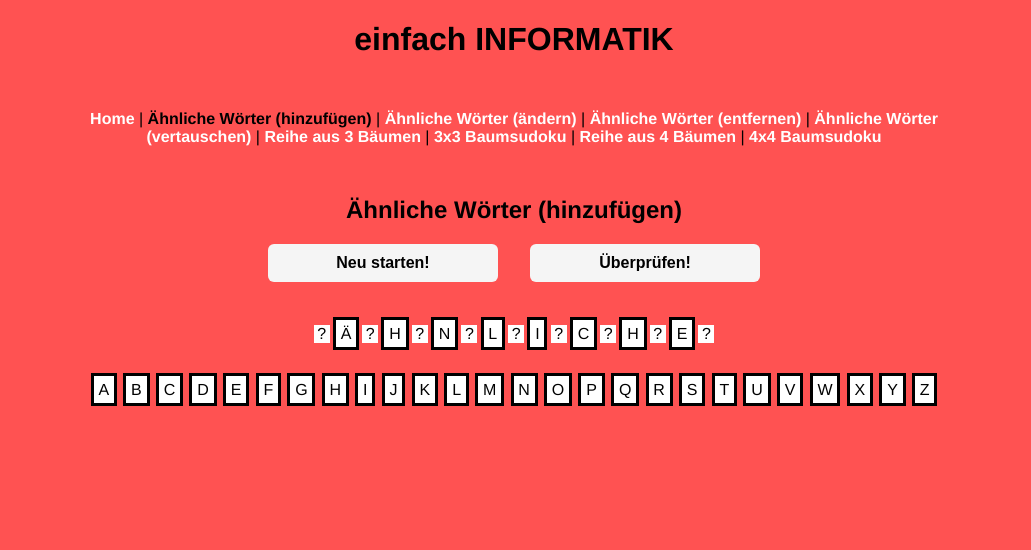
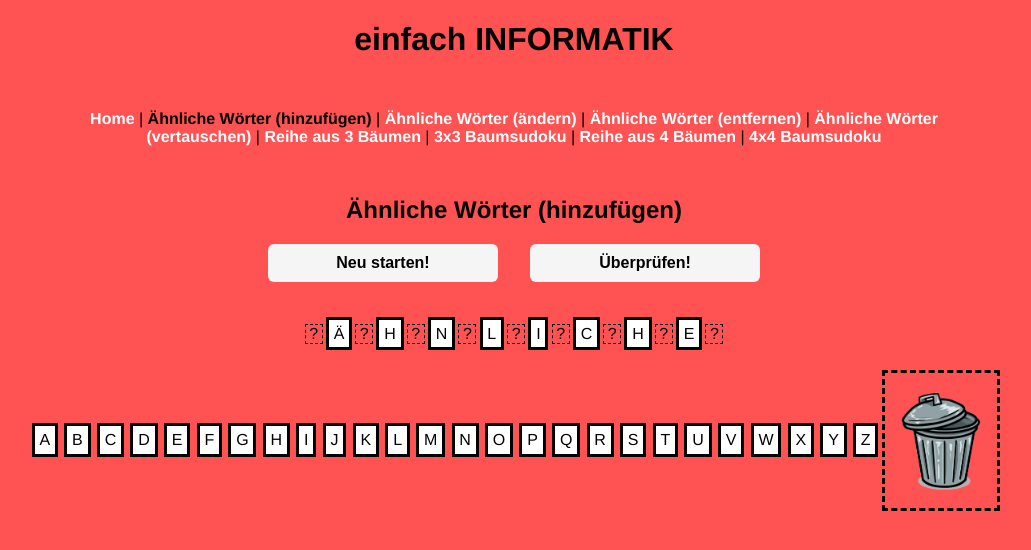
Before and after one commit to fbuetler/e-learning-environment, a Vue app in the folder vue-ts/: page /wordsadd in a window 1280 px wide. Shown: the top 550 px of the page, without its empty margins (126-1157 px from the left). Built offline with nearby package versions, Linux system fonts and the light colour scheme.

Commit message:
allow dragging elements and removing non locked elements

```diff
--- a/vue-ts/src/components/words/Add.vue
+++ b/vue-ts/src/components/words/Add.vue
@@ -2,15 +2,42 @@
   <div>
     <div class="word-container">
       <div class="word-item" v-for="element in word" :key="element.id">
-        <div class="placeholder" @click="addChar(element.id)">?</div>
-        <div class="word">{{ element.letter }}</div>
+        <div
+          class="placeholder"
+          @click="addChar(element.id)"
+          @dragover.prevent
+          @dragend.prevent
+          @drop.stop.prevent="addChar(element.id)"
+        >
+          ?
+        </div>
+        <div
+          class="char"
+          draggable
+          @dragover.prevent
+          @dragend.prevent
+          @dragstart="dragChar($event, element.id)"
+        >
+          {{ element.char }}
+        </div>
       </div>
-      <div class="placeholder" @click="addChar(word.length)">?</div>
+      <div
+        class="placeholder"
+        @click="addChar(word.length)"
+        @dragover.prevent
+        @dragend.prevent
+        @drop.stop.prevent="addChar(word.length)"
+      >
+        ?
+      </div>
     </div>
-    <Alphabet
-      :selectedChar="selectedChar"
-      @char-selected="(char) => charSelected(char)"
-    />
+    <div class="interaction-container">
+      <Alphabet
+        :selectedChar="selectedChar"
+        @char-selected="(char) => charSelected(char)"
+      />
+      <Trashcan @trashed-element="(event) => trashElement(event)" />
+    </div>
   </div>
 </template>
 
@@ -18,12 +45,14 @@
 import Vue from "vue";
 import { Component, Prop } from "vue-property-decorator";
 import Alphabet from "@/components/words/Alphabet.vue";
+import Trashcan from "@/components/words/Trashcan.vue";
 import { EventBus, EventBusEvents } from "../EventBus";
 import words from "@/assets/words/words.json";
 
 @Component<Add>({
   components: {
     Alphabet,
+    Trashcan,
   },
 })
 export default class Add extends Vue {
@@ -33,7 +62,7 @@ export default class Add extends Vue {
   private dataKey = "add";
 
   private words: JSON = words;
-  private word: { id: number; letter: string }[] = null;
+  private word: { id: number; char: string; locked: boolean }[] = null;
   private similarWords: string[] = null;
   private selectedChar: string = null;
 
@@ -51,19 +80,20 @@ export default class Add extends Vue {
     const wordParts = key.split("");
 
     this.similarWords = this.words[this.dataKey][key];
-    this.word = new Array<{ id: number; letter: string }>();
+    this.word = new Array<{ id: number; char: string; locked: boolean }>();
 
     for (let i = 0; i < wordParts.length; i++) {
       this.word.push({
         id: i,
-        letter: wordParts[i],
+        char: wordParts[i],
+        locked: true,
       });
     }
   }
 
   private evaluateGame() {
     const isCorrect = this.similarWords.includes(
-      this.word.map((el) => el.letter).join("")
+      this.word.map((el) => el.char).join("")
     );
     this.$emit("evaluated-game", isCorrect);
   }
@@ -75,9 +105,22 @@ export default class Add extends Vue {
   private addChar(addBefore: number) {
     this.word.splice(addBefore, 0, {
       id: Math.max(...this.word.map((el) => el.id)) + 1,
-      letter: this.selectedChar,
+      char: this.selectedChar,
+      locked: false,
     });
     this.selectedChar = null;
+  }
+
+  private dragChar(event: DragEvent, id: string) {
+    event.dataTransfer.setData("id", id);
+  }
+
+  private trashElement(event: DragEvent) {
+    const id = +event.dataTransfer.getData("id");
+    if (this.word.find((el) => el.id === id).locked) {
+      return;
+    }
+    this.word = this.word.filter((el) => el.id !== id);
   }
 }
 </script>
@@ -98,13 +141,19 @@ export default class Add extends Vue {
   align-items: center;
 }
 .placeholder {
-  background: white;
   min-width: 1em;
+  border: 1px dashed black;
 }
-.word {
+.char {
   background: white;
   border: 3px solid black;
   padding: 0.3em;
   margin: 0.2em;
 }
+.interaction-container {
+  display: flex;
+  flex-direction: row;
+  justify-content: center;
+  align-items: stretch;
+}
 </style>
--- a/vue-ts/src/components/words/Alphabet.vue
+++ b/vue-ts/src/components/words/Alphabet.vue
@@ -6,6 +6,10 @@
       v-for="char in alphabet"
       :key="char"
       @click="$emit('char-selected', char)"
+      draggable
+      @dragstart="$emit('char-selected', char)"
+      @dragover.prevent
+      @dragend.prevent
     >
       {{ char }}
     </div>
```
